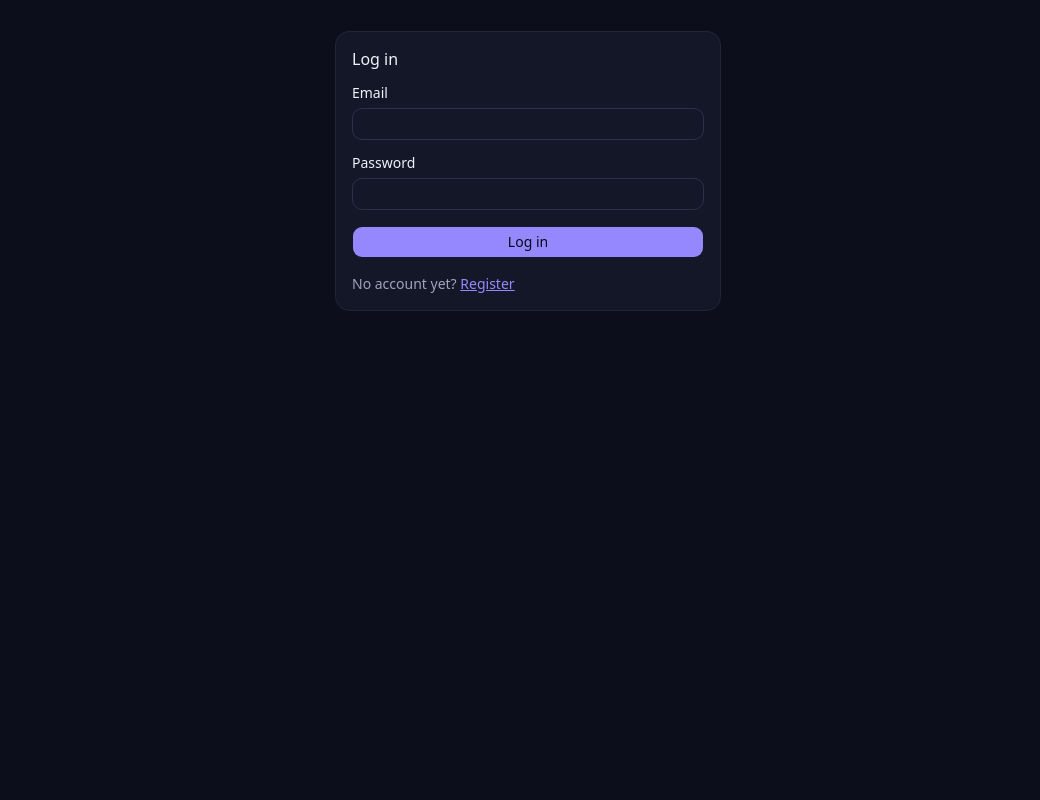
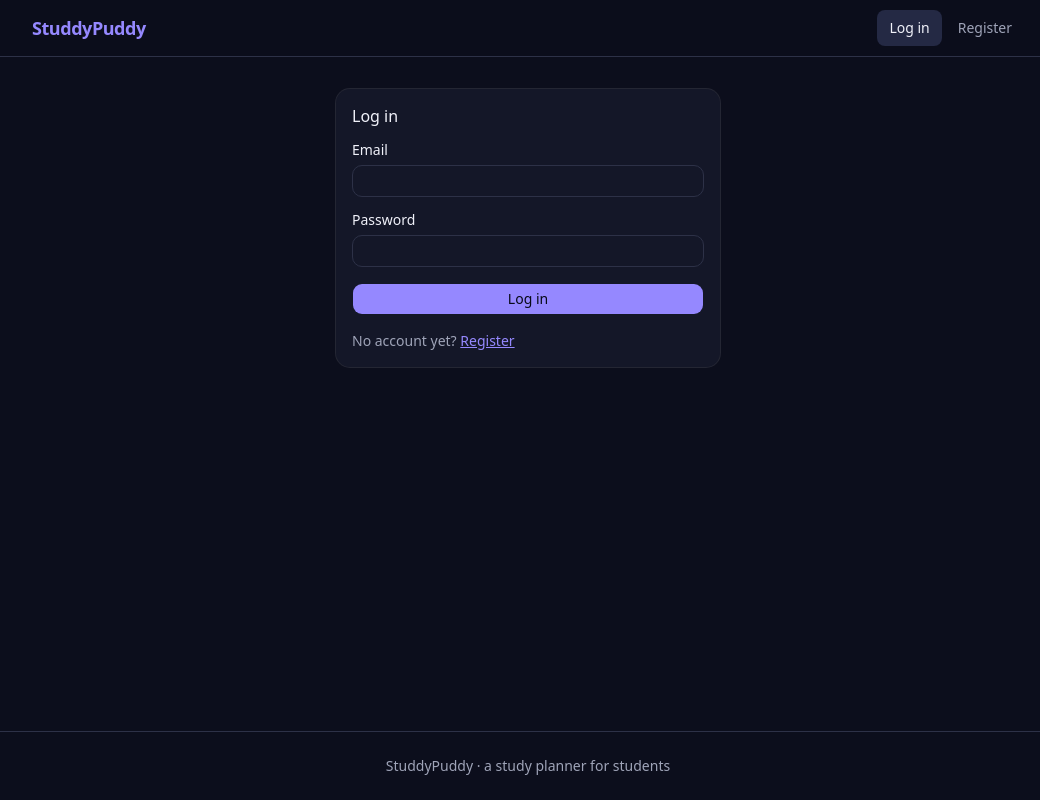
Before and after one commit to Caleizyy/StuddyPuddy, a React (Vite) app in the folder frontend/: page /login in a window 1280 px wide. Shown: the whole page, without its empty margins (112-1152 px from the left). Built offline with nearby package versions, Linux system fonts and the light colour scheme; no server answers.

Commit message:
[AB#082] Added navigation bar

```diff
--- /dev/null
+++ b/frontend/src/components/layout/Footer.tsx
@@ -0,0 +1,7 @@
+export function Footer() {
+  return (
+    <footer className="border-t border-border py-6 text-center text-sm text-muted-foreground">
+      StuddyPuddy · a study planner for students
+    </footer>
+  );
+}
--- /dev/null
+++ b/frontend/src/components/layout/Layout.tsx
@@ -0,0 +1,15 @@
+import { Outlet } from 'react-router';
+import { Footer } from '@/components/layout/Footer';
+import { Navbar } from '@/components/layout/Navbar';
+
+export function Layout() {
+  return (
+    <div className="flex min-h-screen flex-col">
+      <Navbar />
+      <div className="flex-1">
+        <Outlet />
+      </div>
+      <Footer />
+    </div>
+  );
+}
--- /dev/null
+++ b/frontend/src/components/layout/Navbar.tsx
@@ -0,0 +1,125 @@
+import { useState } from 'react';
+import { Link, NavLink, useNavigate } from 'react-router';
+import { Menu, X } from 'lucide-react';
+import { Button } from '@/components/ui/button';
+import { useAuth } from '@/hooks/useAuth';
+import { cn } from '@/lib/utils';
+
+type NavItem = { to: string; label: string };
+
+const loggedOutLinks: NavItem[] = [
+  { to: '/login', label: 'Log in' },
+  { to: '/register', label: 'Register' },
+];
+
+const loggedInLinks: NavItem[] = [
+  { to: '/dashboard', label: 'Dashboard' },
+  { to: '/tasks', label: 'Tasks' },
+  { to: '/plan', label: 'Plan' },
+  { to: '/availability', label: 'Availability' },
+  { to: '/profile', label: 'Profile' },
+];
+
+// NavLink tells us whether its page is the current one, so the current link gets a highlight
+function linkClass({ isActive }: { isActive: boolean }) {
+  return cn(
+    'rounded-md px-3 py-2 text-sm font-medium transition-colors',
+    isActive
+      ? 'bg-accent text-accent-foreground'
+      : 'text-muted-foreground hover:bg-accent/50 hover:text-foreground',
+  );
+}
+
+function NavItems({ items, onNavigate }: { items: NavItem[]; onNavigate?: () => void }) {
+  return (
+    <>
+      {items.map((item) => (
+        <NavLink key={item.to} to={item.to} onClick={onNavigate} className={linkClass}>
+          {item.label}
+        </NavLink>
+      ))}
+    </>
+  );
+}
+
+export function Navbar() {
+  const { status, logout } = useAuth();
+  const navigate = useNavigate();
+  const [menuOpen, setMenuOpen] = useState(false);
+  const isLoggedIn = status === 'authenticated';
+
+  // While the session is still being checked we show only the logo,
+  // so the wrong set of links never flashes on screen
+  let items: NavItem[] = [];
+  if (isLoggedIn) items = loggedInLinks;
+  if (status === 'anonymous') items = loggedOutLinks;
+
+  function closeMenu() {
+    setMenuOpen(false);
+  }
+
+  async function handleLogout() {
+    closeMenu();
+    await logout();
+    void navigate('/login', { replace: true });
+  }
+
+  return (
+    <header className="sticky top-0 z-40 border-b border-border bg-background/90 backdrop-blur">
+      <div className="mx-auto flex h-14 max-w-5xl items-center justify-between px-4">
+        <Link
+          to={isLoggedIn ? '/dashboard' : '/'}
+          onClick={closeMenu}
+          className="text-lg font-semibold tracking-tight text-primary"
+        >
+          StuddyPuddy
+        </Link>
+
+        {/* Wide screens: the links sit in the bar */}
+        <nav aria-label="Main" className="hidden items-center gap-1 md:flex">
+          <NavItems items={items} />
+          {isLoggedIn && (
+            <Button
+              variant="outline"
+              size="sm"
+              className="ml-2"
+              onClick={() => void handleLogout()}
+            >
+              Log out
+            </Button>
+          )}
+        </nav>
+
+        {/* Phones: one button opens and closes the menu */}
+        {items.length > 0 && (
+          <Button
+            variant="ghost"
+            size="icon"
+            className="md:hidden"
+            aria-label={menuOpen ? 'Close menu' : 'Open menu'}
+            aria-expanded={menuOpen}
+            aria-controls="mobile-menu"
+            onClick={() => setMenuOpen((open) => !open)}
+          >
+            {menuOpen ? <X /> : <Menu />}
+          </Button>
+        )}
+      </div>
+
+      {menuOpen && items.length > 0 && (
+        <nav
+          id="mobile-menu"
+          aria-label="Mobile"
+          className="flex flex-col gap-1 border-t border-border px-4 py-3 md:hidden"
+        >
+          <NavItems items={items} onNavigate={closeMenu} />
+          {isLoggedIn && (
+            <Button variant="outline" className="mt-2" onClick={() => void handleLogout()}>
+              Log out
+            </Button>
+          )}
+        </nav>
+      )}
+    </header>
+  );
+}
--- /dev/null
+++ b/frontend/src/pages/ComingSoonPage.tsx
@@ -0,0 +1,8 @@
+export function ComingSoonPage({ title }: { title: string }) {
+  return (
+    <main className="mx-auto max-w-3xl p-8">
+      <h1 className="text-2xl font-semibold">{title}</h1>
+      <p className="mt-2 text-muted-foreground">This page is coming soon.</p>
+    </main>
+  );
+}
--- a/frontend/src/pages/DashboardPage.tsx
+++ b/frontend/src/pages/DashboardPage.tsx
@@ -1,20 +1,12 @@
-import { Button } from '@/components/ui/button';
 import { useAuth } from '@/hooks/useAuth';
 
 export function DashboardPage() {
-  const { user, logout } = useAuth();
+  const { user } = useAuth();
 
   return (
     <main className="mx-auto max-w-3xl p-8">
-      <div className="flex items-center justify-between">
-        <h1 className="text-2xl font-semibold">Dashboard</h1>
-        <div className="flex items-center gap-4">
-          <span className="text-sm text-muted-foreground">{user?.name}</span>
-          <Button variant="outline" onClick={() => void logout()}>
-            Log out
-          </Button>
-        </div>
-      </div>
+      <h1 className="text-2xl font-semibold">Dashboard</h1>
+      <p className="mt-2 text-muted-foreground">Welcome, {user?.name}.</p>
     </main>
   );
 }
```
Also changed, not shown: frontend/src/router.tsx (+21 -8 lines).
